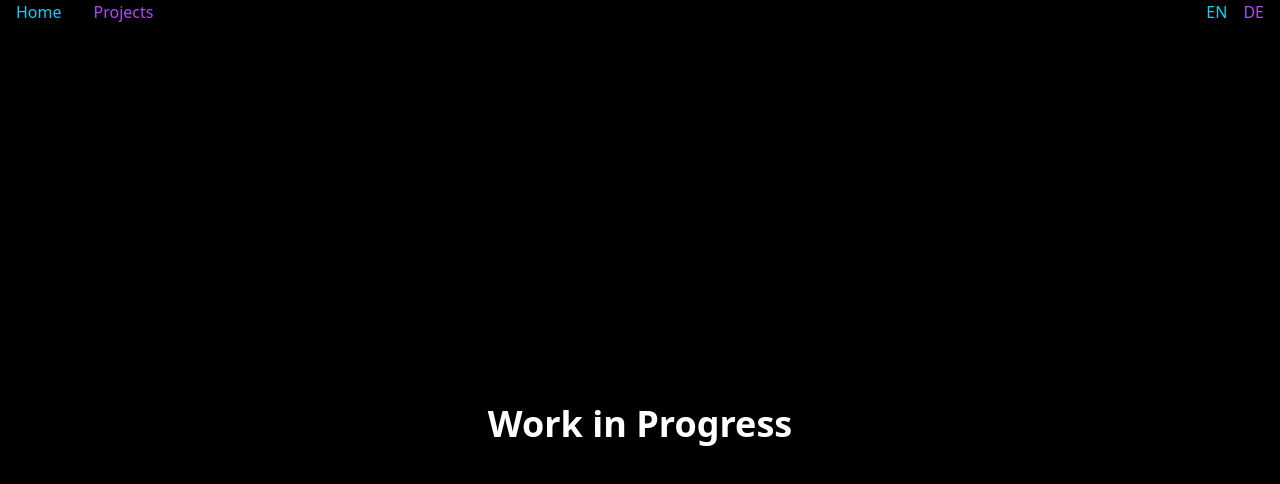
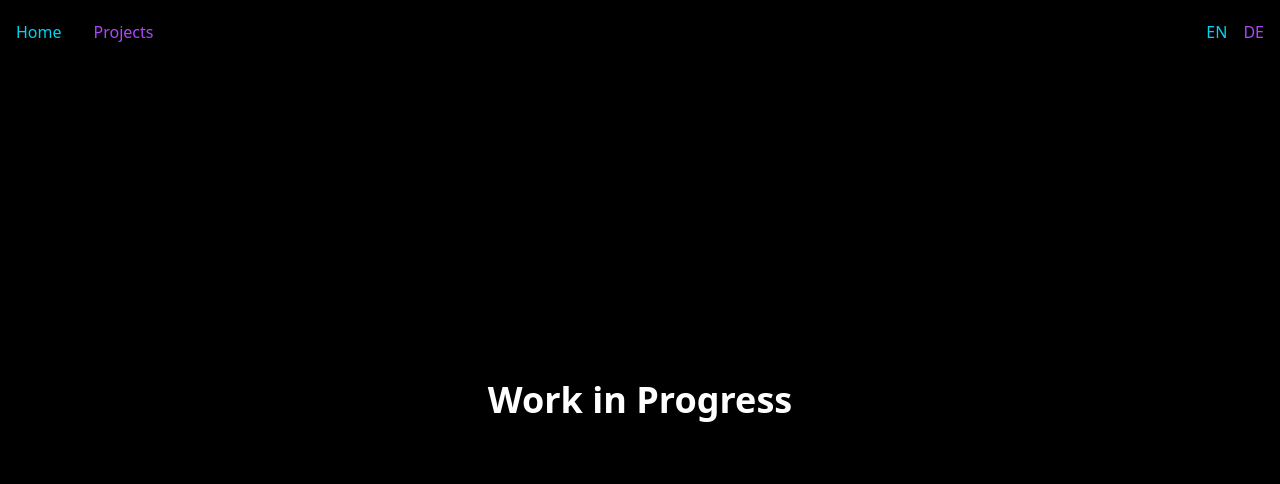
Before and after one commit to Ynlsen/yniederer.ch, a Next.js app: page /en in a window 1280 px wide. Shown: the top 484 px of the page. Built offline with nearby package versions, Linux system fonts and the light colour scheme.

Commit message:
fixed and widened navbar

```diff
--- a/app/en/layout.tsx
+++ b/app/en/layout.tsx
@@ -68,8 +68,8 @@ export default function RootLayout({
         />
       </head>
       <body className="bg-black">
-        <nav className="">
-          <div className="flex justify-between px-4">
+        <nav className="fixed w-full top-0 left-0">
+          <div className="flex items-center justify-between px-4 h-16">
             <div className="space-x-8">
               <a href="/en" className="text-cyan hover:text-cyanL">Home</a>
               <a href="/en/projects" className="text-purple hover:text-purpleL">Projects</a>
```
